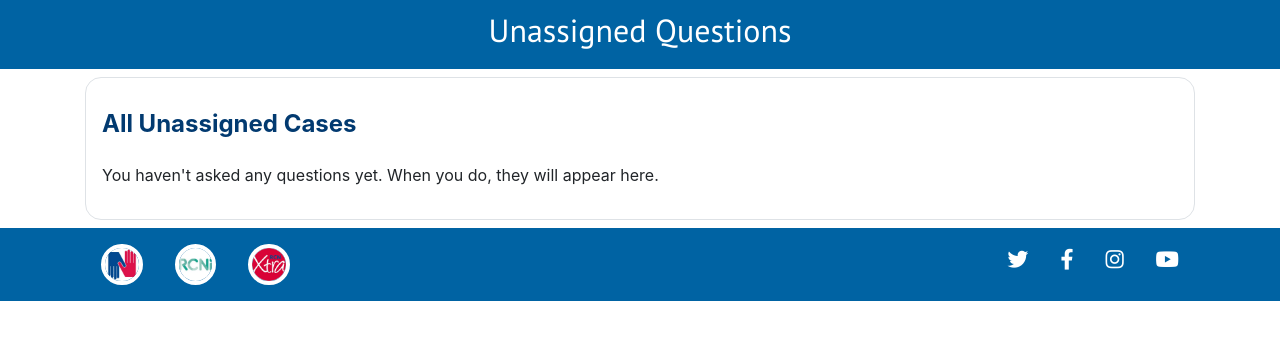
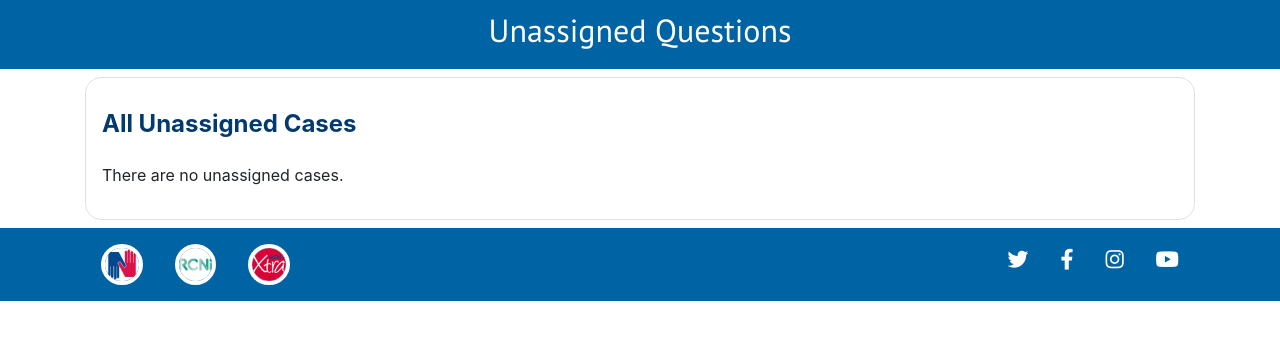
Before and after one commit to H4RP3RK/milestone3_rcn, a Flask app: page /unassigned_questions in a window 1280 px wide. Shown: the part 146-486 px from the top of the page. Run offline with Flask 2, Linux system fonts and the light colour scheme; data that the repository does not hold is empty; some libraries are stand-ins or nearby versions.

Commit message:
unassigned_questions - added generic message if no questions

```diff
--- a/templates/unassigned_questions.html
+++ b/templates/unassigned_questions.html
@@ -34,7 +34,7 @@
                 </div>
             {% else %}
                 <div class="col">
-                    <p>You haven't asked any questions yet. When you do, they will appear here.</p>
+                    <p>There are no unassigned cases.</p>
                 </div>
             {% endif %}
             </div>
```
